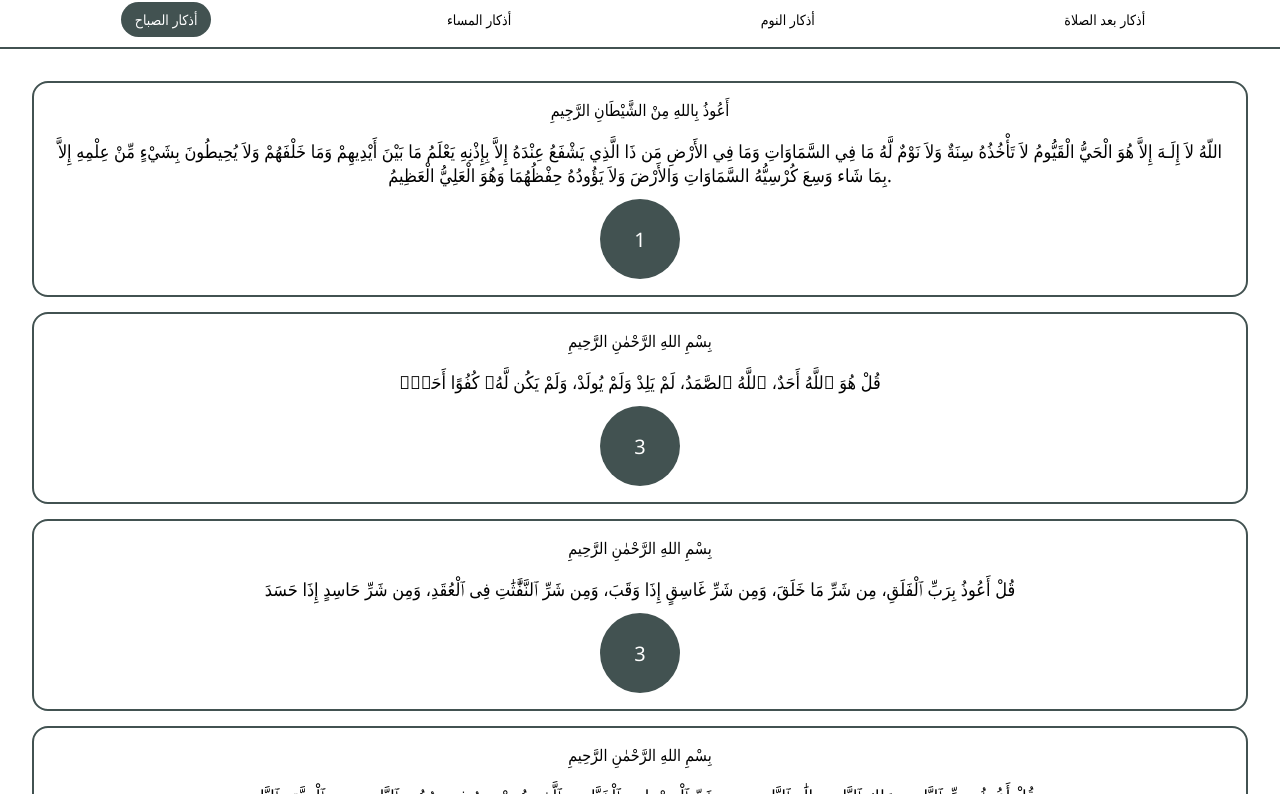
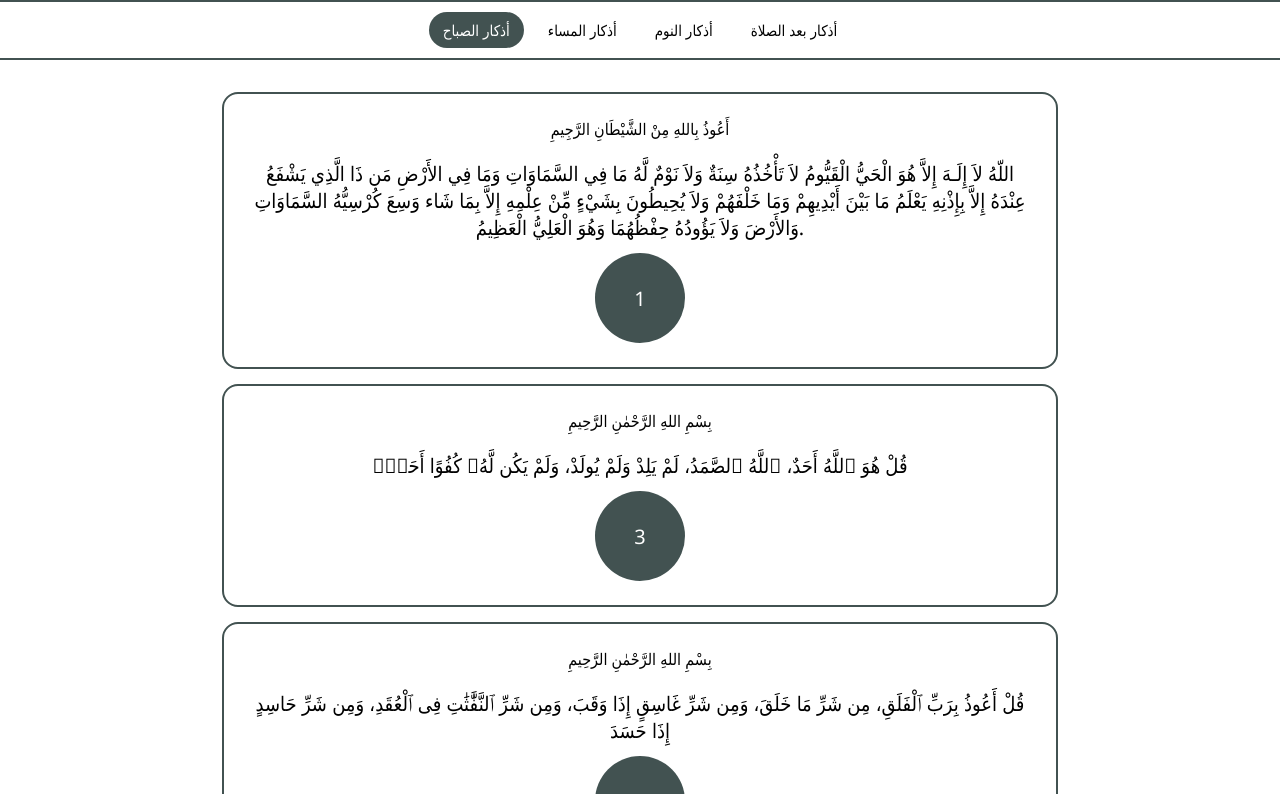
Before and after one commit to ahmadakmal4484-glitch/twakl-azkar, a plain HTML site: page index.html in a window 1280 px wide. Shown: the part 114-908 px from the top of the page. Drawn offline with Linux system fonts and the light colour scheme.

Commit message:
Add files via upload

```diff
--- a/index.html
+++ b/index.html
@@ -2,6 +2,7 @@
 <html lang="ar">
 <head>
 <meta charset="UTF-8">
+<meta name="viewport" content="width=device-width, initial-scale=1.0">
 <title>Azkar</title>
 
 <style>
@@ -128,6 +129,56 @@ body.dark .toggle span {
 .section.active {
   display: block;
 }
+
+/* ---------- Responsive ---------- */
+
+/* Mobile (default) */
+.content {
+  max-width: 600px;
+  margin: auto;
+}
+
+/* Tablet */
+@media (min-width: 768px) {
+  .content {
+    max-width: 750px;
+  }
+
+  .tabs {
+    justify-content: center;
+    gap: 10px;
+  }
+
+  .tab {
+    font-size: 15px;
+  }
+}
+
+/* Desktop */
+@media (min-width: 1024px) {
+  .content {
+    max-width: 900px;
+  }
+
+  .zikr {
+    padding: 24px;
+  }
+
+  .zikr p {
+    font-size: 20px;
+  }
+
+  #logo {
+    height: 90px;
+  }
+}
+
+/* Touch improvement */
+.tasbeeh {
+  width: 90px;
+  height: 90px;
+}
+
 </style>
 </head>
 
```
